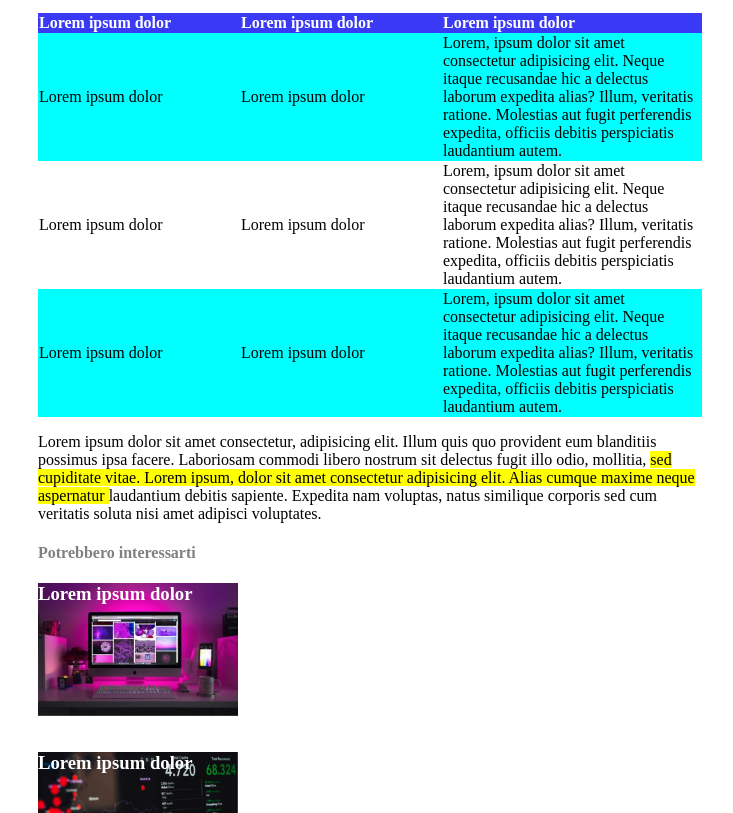
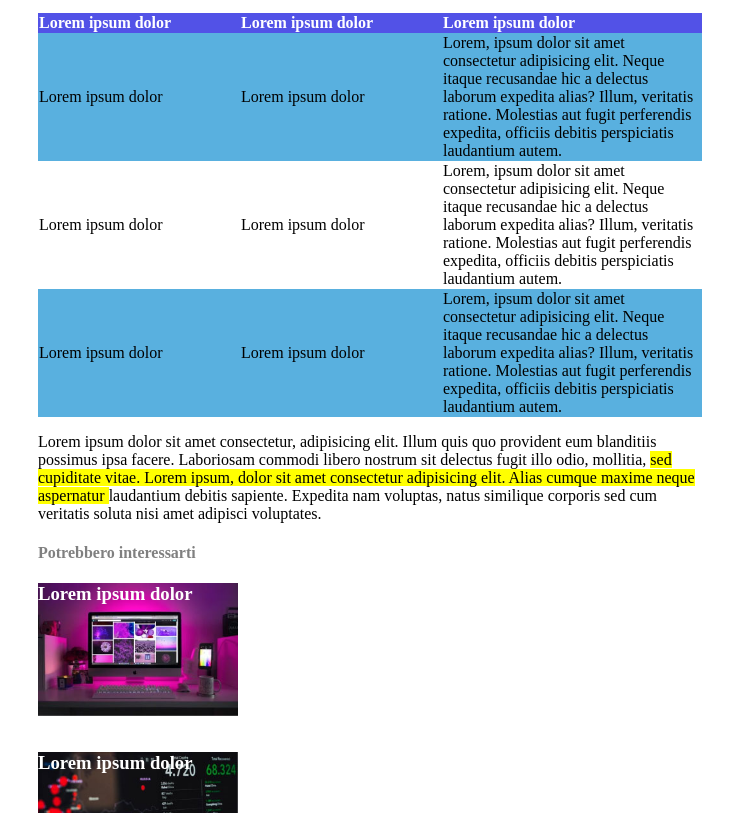
Before and after one commit to DomenicoDeSalvo/html-css-booleaner, a plain HTML site: page index.html in a window 1280 px wide. Shown: the part 1311-2124 px from the top of the page, without its empty margins (270-1003 px from the left). Drawn offline with Linux system fonts and the light colour scheme.

Commit message:
EDIT - Change colours of the table

```diff
--- a/css/style.css
+++ b/css/style.css
@@ -62,12 +62,12 @@ table{
 }
 
 th{
-    background-color: rgb(57, 57, 246);
+    background-color: rgb(82, 82, 231);
     color: white;
 }
 
 .colored_row{
-    background-color: aqua;
+    background-color: rgb(89, 176, 223);
 }
 
 /* Footer */
```
